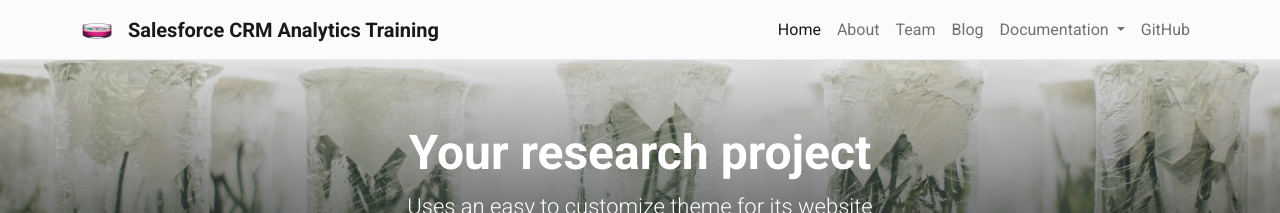
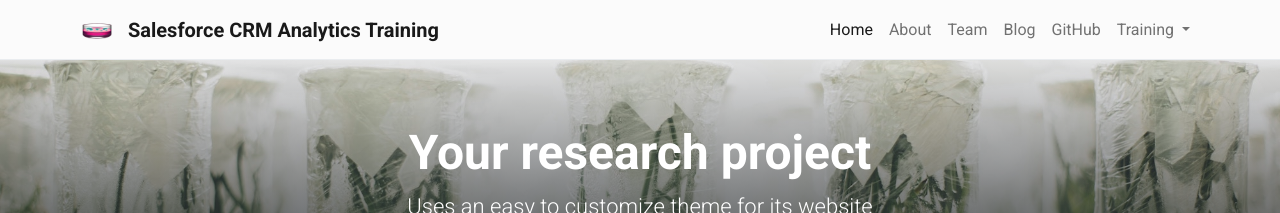
Before and after one commit to imswarnil/Awesome-CRM-Analytics, a Jekyll site: the page built from pages/home.md, in a window 1280 px wide. Shown: the top 213 px of the page. Built offline with Jekyll 4.4.1, drawn with Linux system fonts in a browser that asks for light colours; nearby versions of some CDN libraries; comment, search, counter and statistics services are not loaded.

Commit message:
Update navigation.yml

```diff
--- a/_data/navigation.yml
+++ b/_data/navigation.yml
@@ -8,9 +8,12 @@
   href: /team/
 - text: Blog
   href: /blog/
-- text: Documentation
+- text: GitHub
+  href: https://github.com/peterdesmet/petridish/
+  new_window: true
+- text: Training
   menu: # Dropdown menu (one level deep only)
-  - text: Installation
+  - text: Getting Started
     href: /docs/installation/
   - text: Configuration
     href: /docs/configuration/
@@ -19,6 +22,3 @@
   - text: "Dropdown header" # Title for block of menu items
   - text: Page with custom navigation
     href: /docs/custom-navigation/
-- text: GitHub
-  href: https://github.com/peterdesmet/petridish/
-  new_window: true
```
